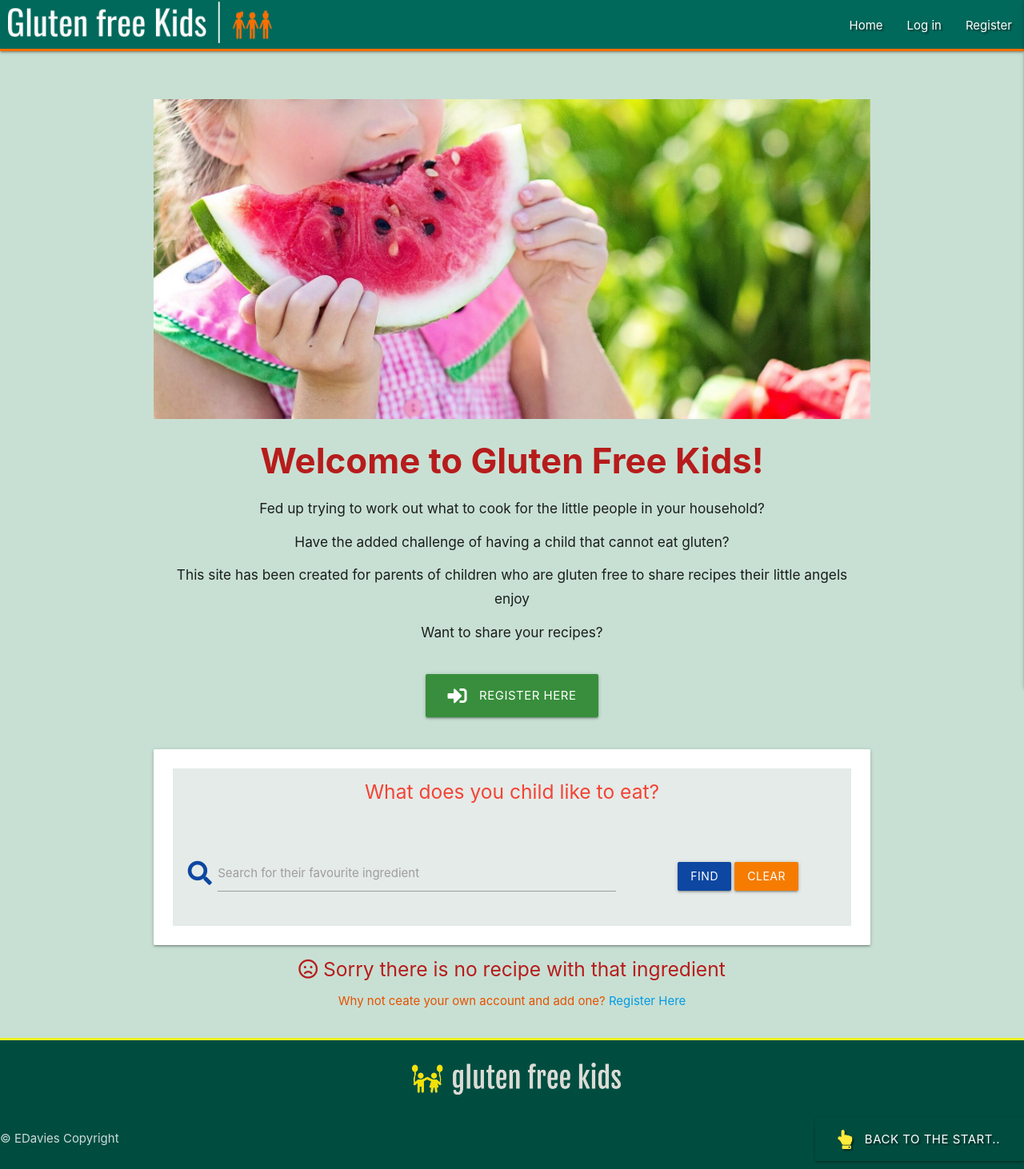
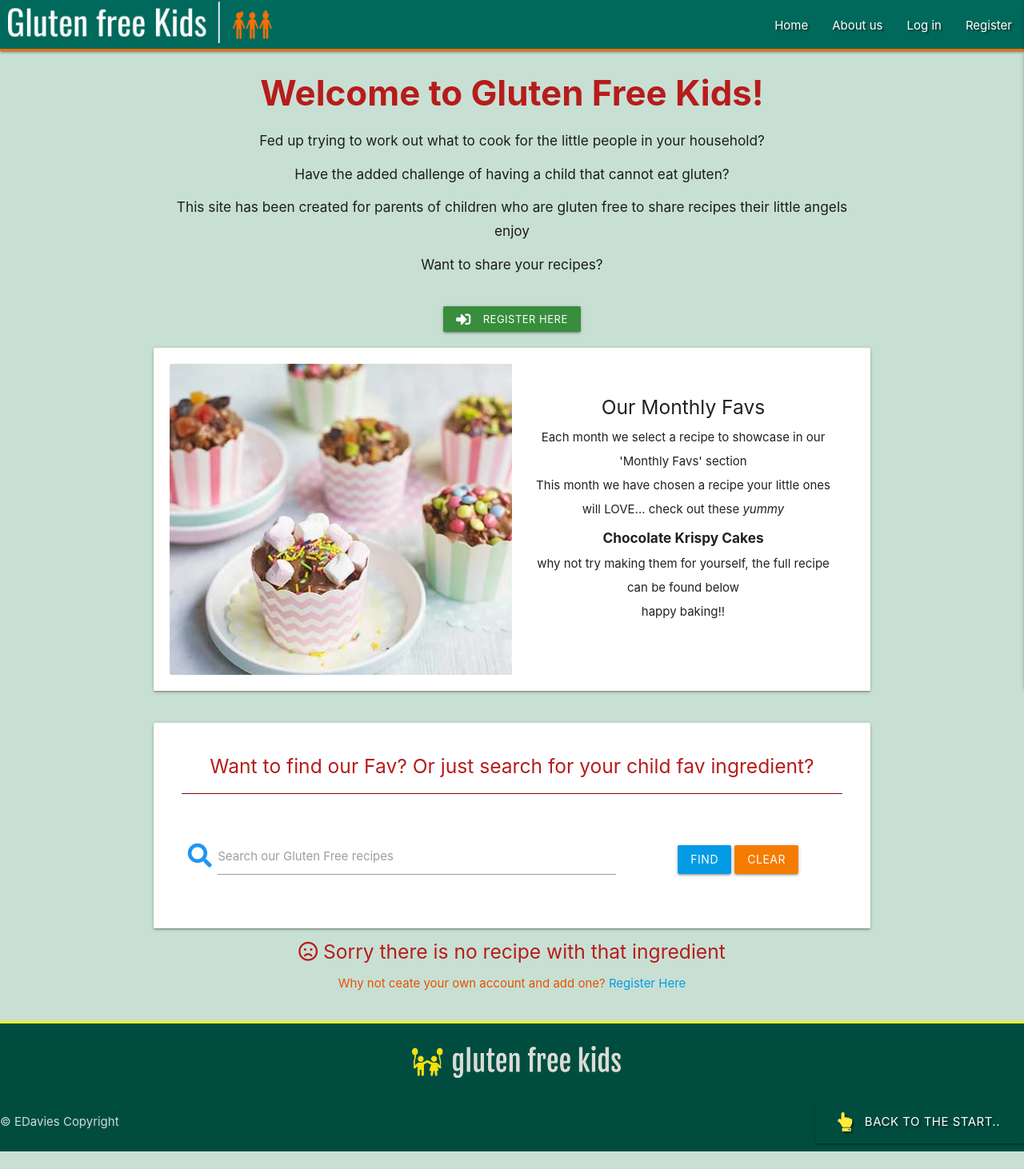
Before and after one commit to EDavies2020/GFRecipes_MS3, a Flask app: page / in a window 1280 px wide. Shown: the whole page at 80% size. After the commit the page ends 1440 px from the top, so only its background shows below. Run offline with Flask 2, Linux system fonts and the light colour scheme; data that the repository does not hold is empty; some libraries are stand-ins or nearby versions.

Commit message:
added about us page and added fav recipe to homepage

```diff
--- a/app.py
+++ b/app.py
@@ -38,6 +38,14 @@ def search():
     query = request.form.get("query")
     recipes = list(mongo.db.recipes.find({"$text": {"$search": query}}))
     return render_template("recipes.html", recipes=recipes)
+
+
+# ======== ABOUT US ======== #
+
+
+@app.route("/about_us")
+def about_us():
+    return render_template("about_us.html")
 
 
 # ======== USER ACTIONS ======== #
--- a/static/css/style.css
+++ b/static/css/style.css
@@ -27,11 +27,7 @@ body {
     text-shadow: 2px 2px 2px rgba(0,0,0,0.5);
     padding-right: 30px;
 }
-/* recipes page */
-/* carousel */
-#carousel-auto {
-    margin-top: 60px;
-}
+/* homepage page */
 .welcome-header {
     margin-bottom: 20px;
 }
@@ -44,11 +40,16 @@ body {
 .reg-button a {
     color: white;
 }
-#search-card {
-    background-color: rgb(229, 235, 232);
+#monthly-card {
+    border: solid 20px white;
+}
+#monthly-card-details {
+
 }
 #search-card h5 {
-    margin-bottom: 50px;
+    margin-bottom: 40px;
+    padding-bottom: 20px;
+    border-bottom: solid 1px darkred;
 }
 /* recipe cards */
 .card {
@@ -185,3 +186,8 @@ body {
     transform: translate(-50%, -50%);
     color: green;
   }
+/* about us page */
+/* carousel */
+#about-header {
+    margin-top: 40px;
+}
--- a/static/js/script.js
+++ b/static/js/script.js
@@ -8,6 +8,7 @@ $(document).ready(function () {
       'next');
   }, 2000);
   $('.modal').modal();
+  $('.slider').slider();
 });
 
 // Back to top on scroll function - W3Schools tutorial
--- a/templates/base.html
+++ b/templates/base.html
@@ -33,6 +33,7 @@
                     <li><a href="{{ url_for('my_recipes') }}">My Recipes</a></li>
                     <li><a href="{{ url_for('logout') }}">Log out</a></li>
                     {% else %}
+                    <li><a href="{{ url_for('about_us') }}">About us</a></li>
                     <li><a href="{{ url_for('login') }}">Log in</a></li>
                     <li><a href="{{ url_for('register') }}">Register</a></li>
                     {% endif %}
@@ -51,6 +52,7 @@
             <li><a href="{{ url_for('add_recipe') }}">Add Recipe</a></li>
             <li><a href="{{ url_for('my_recipes') }}">My Recipes</a></li>
             {% else %}
+            <li><a href="{{ url_for('about_us') }}"</a></li>
             <li><a href="{{ url_for('register') }}">Register</a></li>
             <li><a href="{{ url_for('login') }}">Log in</a></li>
             {% endif %}
--- a/templates/recipes.html
+++ b/templates/recipes.html
@@ -1,13 +1,6 @@
 {% extends "base.html" %}
 {% block content %}
-<div class="carousel carousel-slider center-align" id="carousel-auto">
-  <a class="carousel-item" href="#one!"><img src="../static/images/gfreek7.jpg" alt="kids"></a>
-  <a class="carousel-item" href="#two!"><img src="../static/images/gfreek6.jpg" alt="kids"></a>
-  <a class="carousel-item" href="#three!"><img src="../static/images/gfreek5.jpg" alt="kids"></a>
-  <a class="carousel-item" href="#four!"><img src="../static/images/gfreek8.jpg" alt="kids"></a>
-  <a class="carousel-item" href="#five!"><img src="../static/images/gfreek4.jpg" alt="kids"></a>
-  <a class="carousel-item" href="#five!"><img src="../static/images/gfreek9.jpg" alt="kids"></a>
-</div>
+
 <div class="row center-align welcome-section">
   <div class="col s12">
     <h3 class="welcome-header red-text text-darken-4 center-align"><b>Welcome to Gluten Free Kids!</b></h3>
@@ -17,23 +10,41 @@
     <h6 class="welcome-text center-align">This site has been created for parents of children who are gluten free to
       share recipes their little angels enjoy</h6>
       <h6 class="welcome-text center-align">Want to share your recipes?</h6>
-    <div class="reg-button btn-large green darken-2">
+    <div class="reg-button btn-small green darken-2">
       <a href="{{ url_for('register') }}"><i class="fas fa-sign-in-alt left green darken-2">
         </i>Register here</a>
     </div>
   </div>
 </div>
+<!--recipe of the month-->
+<div class="col s12">
+  <div class="card horizontal" id="monthly-card">
+      <div class="card-image">
+          <img src="../static/images/monthlyrecipe.webp" alt="monthly-recipe">
+      </div>
+      <div class="card-stacked">
+          <div class="card-content center-align" id="monthly-card-details">
+              <h5>Our Monthly Favs</h5>
+              <p>Each month we select a recipe to showcase in our 'Monthly Favs' section</p>
+              <p>This month we have chosen a recipe your little ones will LOVE... check out these <i>yummy</i></p>
+              <h6><b>Chocolate Krispy Cakes</b></h6>
+              <p>why not try making them for yourself, the full recipe can be found below</p>
+              <p>happy baking!!</p>
+          </div>
+      </div>
+  </div>
+</div>
 <div class="row card-panel">
   <form action="{{ url_for('search') }}" method="POST" class="col s12" id="search-card">
-    <h5 class="center-align red-text darken-4">What does you child like to eat?</h5>
+    <h5 class="center-align red-text text-darken-4">Want to find our Fav? Or just search for your child fav ingredient?</h5>
     <div class="row valign-wrapper center-align">
       <div class="input-field col s12 m8">
-        <i class="fas fa-search prefix blue-text text-darken-4"></i>
+        <i class="fas fa-search prefix blue-text text-light-blue darken-4"></i>
         <input type="text" name="query" id="query" minlength="3" class="validate" required>
-        <label for="query">Search for their favourite ingredient</label>
+        <label for="query">Search our Gluten Free recipes</label>
       </div>
       <div class="col s12 m4">
-        <button type="submit" class="blue darken-4 btn text-shadow"></i>Find</button>
+        <button type="submit" class="light-blue darken-1 btn text-shadow"></i>Find</button>
         <a href="{{ url_for('get_recipes') }}" class="orange darken-2 btn text-shadow">clear</a>
       </div>
     </div>
```
Also changed, not shown: templates/about_us.html (added, +37 -0 lines), static/images/monthlyrecipe.webp (added).
